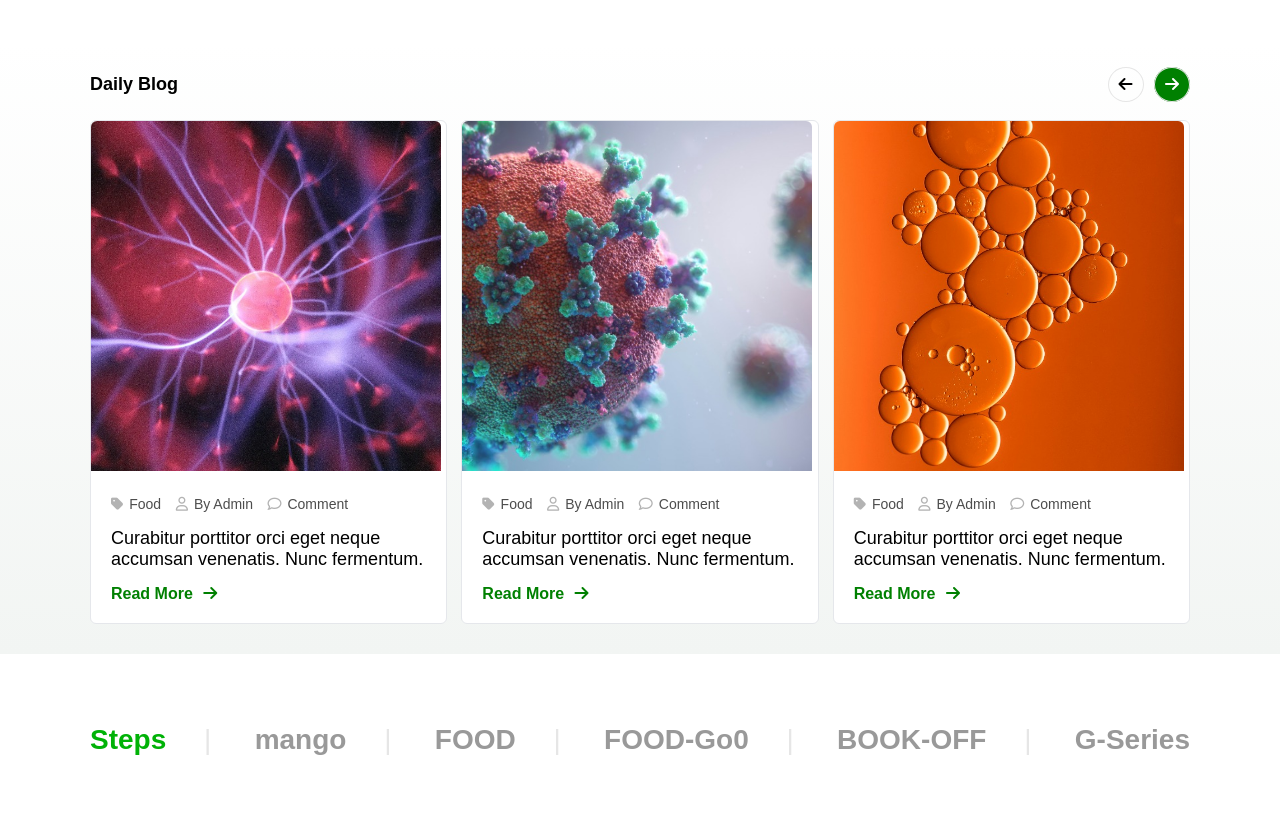
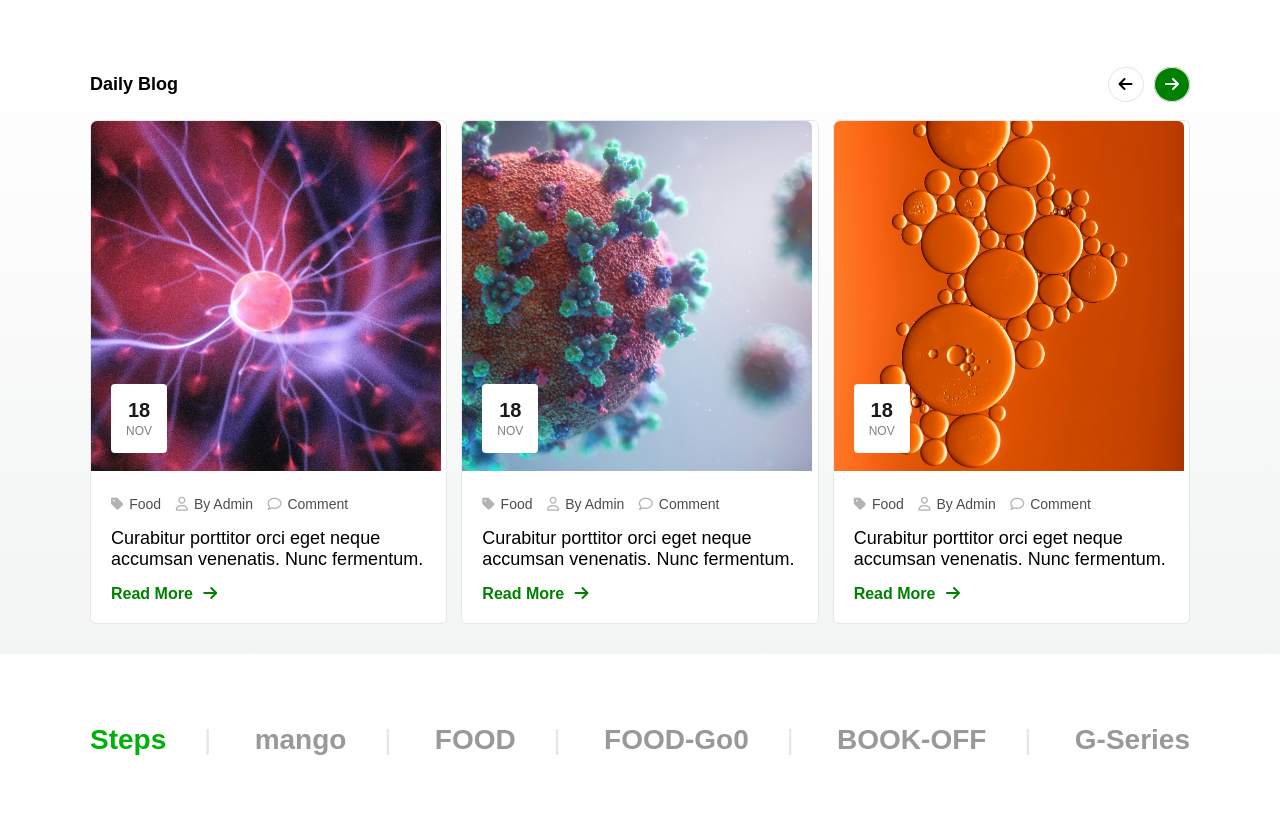
Before and after one commit to Vuthyy/mediwebpage, a plain HTML site: page index.html in a window 1280 px wide. Shown: the part 2540-3364 px from the top of the page. Drawn offline with nearby package versions, Linux system fonts and the light colour scheme; a web font is replaced by a local one.

Commit message:
second commit

```diff
--- a/index.html
+++ b/index.html
@@ -341,6 +341,10 @@
       </div>
       <div class="blog-content">
         <div class="blog-card">
+          <div class="date">
+            <p class="day">18</p>
+            <p class="month">NOV</p>
+          </div>
           <img src="images/blog01.jfif" alt="" />
           <div class="blog-des">
             <div class="blog-make">
@@ -356,6 +360,10 @@
           </div>
         </div>
         <div class="blog-card">
+          <div class="date">
+            <p class="day">18</p>
+            <p class="month">NOV</p>
+          </div>
           <img src="images/blog02.jfif" alt="" />
           <div class="blog-des">
             <div class="blog-make">
@@ -371,6 +379,10 @@
           </div>
         </div>
         <div class="blog-card">
+          <div class="date">
+            <p class="day">18</p>
+            <p class="month">NOV</p>
+          </div>
           <img src="images/blog03.jfif" alt="" />
           <div class="blog-des">
             <div class="blog-make">
--- a/style.css
+++ b/style.css
@@ -614,7 +614,31 @@ header .head-bottom .head-bottom-left ul li .active {
   border: 1px solid #e5e7eb;
   border-radius: 6px;
   background-color: #ffffff;
+  position: relative;
   /* box-shadow: 3px 3px 5px rgba(0, 0, 0, 0.1); */
+}
+
+.blog .blog-content .blog-card .date {
+  position: absolute;
+  top: 263px;
+  left: 20px;
+  background-color: #ffffff;
+  border-radius: 4px;
+  text-align: center;
+  padding: 15px;
+}
+
+.blog .blog-content .blog-card .date .day {
+  font-size: 20px;
+  color: #1a1a1a;
+  font-weight: 700;
+  margin-bottom: 2px;
+}
+
+.blog .blog-content .blog-card .date .month {
+  font-size: 12px;
+  font-weight: 500;
+  color: #808080;
 }
 
 .blog .blog-content .blog-card img {
```
